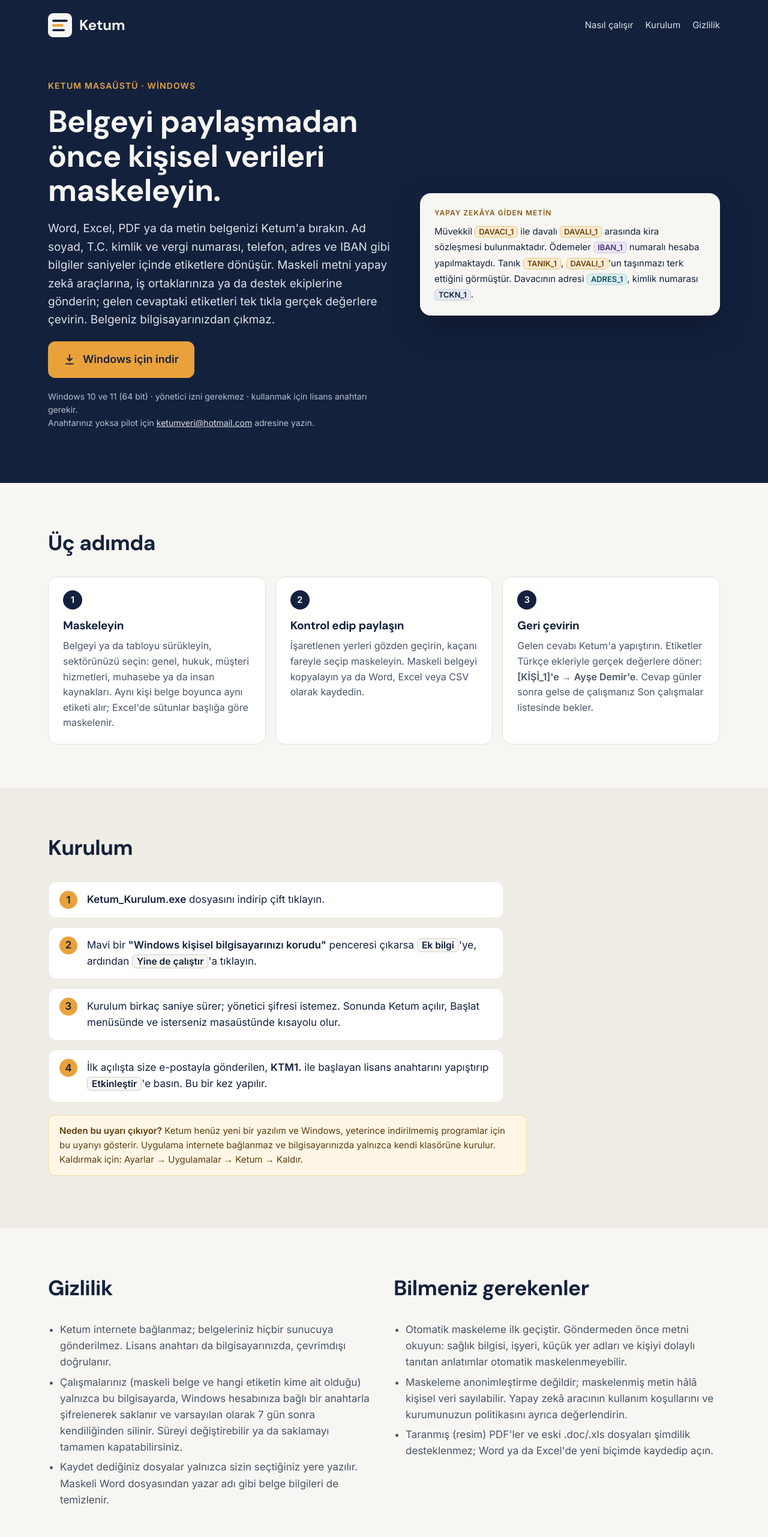
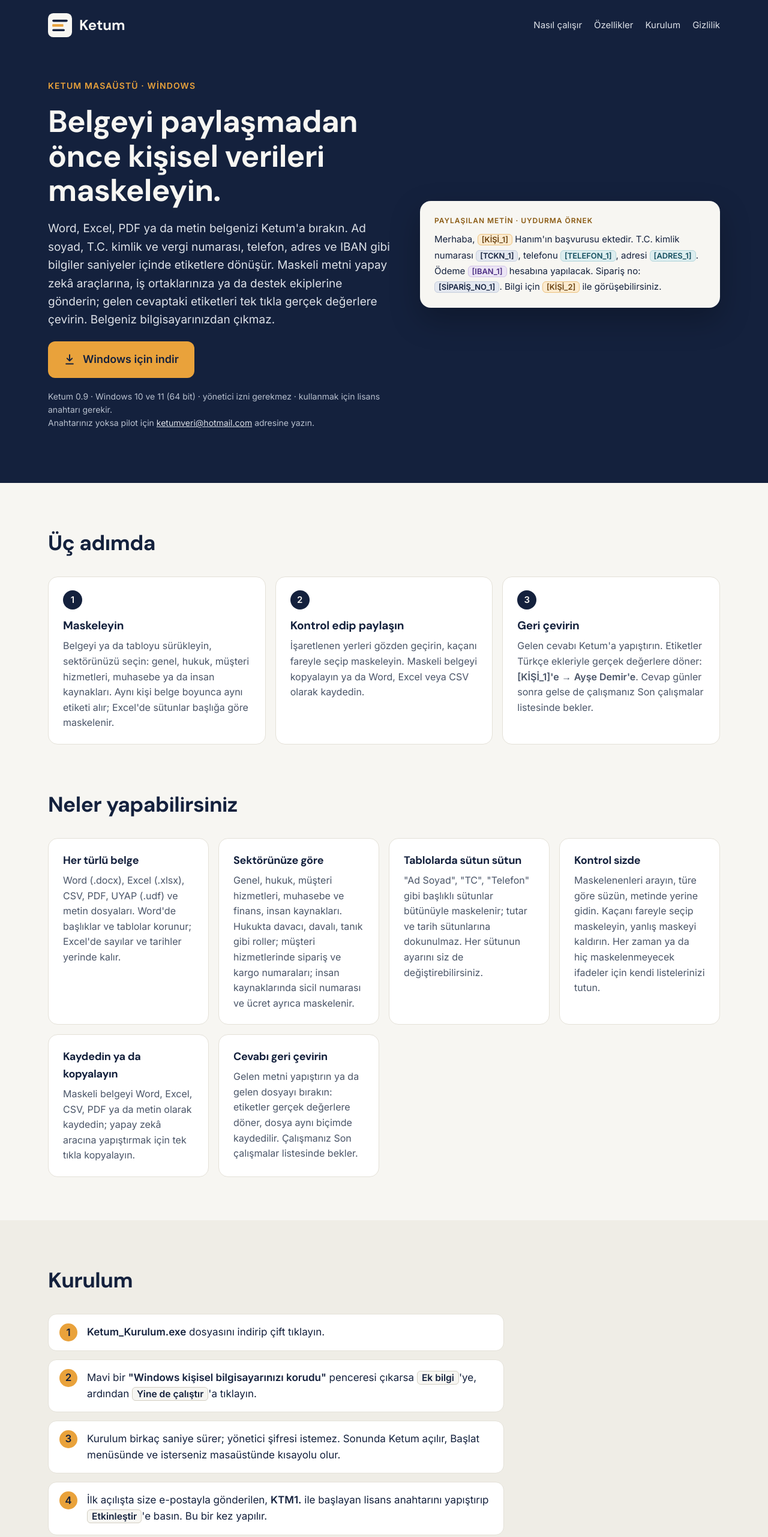
Before and after one commit to ketumveri/site, a plain HTML site: page indir/index.html in a window 1280 px wide. Shown: the top 2562 px of the page at 60% size. Drawn offline with Linux system fonts and the light colour scheme.

Commit message:
Masaüstü 0.9: ana sayfa bandı, özellikler, uygulamayla aynı uyarılar
Co-Authored-By: Claude Opus 5.5 <noreply@anthropic.com>
Claude-Session: https://claude.ai/code/session_014MNUngLooH9KhcVru4zkLX

```diff
--- a/indir/index.html
+++ b/indir/index.html
@@ -43,6 +43,7 @@ section h2{font-size:clamp(1.6rem,3vw,2.2rem);margin-bottom:28px}
 .kart{background:#fff;border:1px solid #E4E1D8;border-radius:16px;padding:22px 24px}
 .kart .no{width:32px;height:32px;border-radius:50%;background:#14213D;color:#F7F6F2;display:inline-flex;align-items:center;justify-content:center;font-weight:700;font-size:15px;margin-bottom:12px}
 .kart h3{font-size:19px;margin-bottom:6px}
+#ozellikler .kart h3{font-size:18px}
 .kart p{margin:0;color:#4A5568;font-size:16px}
 .kurulum{background:#EFEDE6}
 .adimlar{counter-reset:a;list-style:none;margin:0;padding:0;display:flex;flex-direction:column;gap:14px;max-width:760px}
@@ -64,7 +65,7 @@ footer p{margin:0;max-width:34rem}
       <svg width="40" height="40" viewBox="0 0 100 100" role="img" aria-label="Ketum logosu"><rect width="100" height="100" rx="22" fill="#F7F6F2"/><rect x="18" y="27" width="64" height="9" rx="4.5" fill="#14213D"/><rect x="18" y="45.5" width="46" height="11" rx="2" fill="#E9A23B"/><rect x="18" y="66" width="52" height="9" rx="4.5" fill="#14213D"/></svg>
       <span>Ketum</span>
     </a>
-    <nav aria-label="Sayfa bölümleri"><a href="#nasil">Nasıl çalışır</a><a href="#kurulum">Kurulum</a><a href="#gizlilik">Gizlilik</a></nav>
+    <nav aria-label="Sayfa bölümleri"><a href="#nasil">Nasıl çalışır</a><a href="#ozellikler">Özellikler</a><a href="#kurulum">Kurulum</a><a href="#gizlilik">Gizlilik</a></nav>
   </div>
 </header>
 
@@ -77,11 +78,11 @@ footer p{margin:0;max-width:34rem}
       <div><a class="indir" href="https://github.com/ketumveri/site/releases/latest/download/Ketum_Kurulum.exe">
         <svg width="20" height="20" viewBox="0 0 24 24" fill="none" stroke="currentColor" stroke-width="2.4" stroke-linecap="round" stroke-linejoin="round" aria-hidden="true"><path d="M12 3v12M7 10l5 5 5-5M5 21h14"/></svg>
         Windows için indir</a></div>
-      <p class="kucuk">Windows 10 ve 11 (64 bit) · yönetici izni gerekmez · kullanmak için lisans anahtarı gerekir.<br>Anahtarınız yoksa pilot için <a href="mailto:ketumveri@hotmail.com?subject=Ketum%20pilot%20lisans%C4%B1">ketumveri@hotmail.com</a> adresine yazın.</p>
+      <p class="kucuk">Ketum 0.9 · Windows 10 ve 11 (64 bit) · yönetici izni gerekmez · kullanmak için lisans anahtarı gerekir.<br>Anahtarınız yoksa pilot için <a href="mailto:ketumveri@hotmail.com?subject=Ketum%20pilot%20lisans%C4%B1">ketumveri@hotmail.com</a> adresine yazın.</p>
     </div>
     <div class="ornek" aria-label="Maskelenmiş metin örneği">
-      <div class="b">Yapay zekâya giden metin</div>
-      Müvekkil <span class="c ck">DAVACI_1</span> ile davalı <span class="c ck">DAVALI_1</span> arasında kira sözleşmesi bulunmaktadır. Ödemeler <span class="c cf">IBAN_1</span> numaralı hesaba yapılmaktaydı. Tanık <span class="c ck">TANIK_1</span>, <span class="c ck">DAVALI_1</span>'un taşınmazı terk ettiğini görmüştür. Davacının adresi <span class="c ci">ADRES_1</span>, kimlik numarası <span class="c cm">TCKN_1</span>.
+      <div class="b">Paylaşılan metin · uydurma örnek</div>
+      Merhaba, <span class="c ck">[KİŞİ_1]</span> Hanım'ın başvurusu ektedir. T.C. kimlik numarası <span class="c cm">[TCKN_1]</span>, telefonu <span class="c ci">[TELEFON_1]</span>, adresi <span class="c ci">[ADRES_1]</span>. Ödeme <span class="c cf">[IBAN_1]</span> hesabına yapılacak. Sipariş no: <span class="c cm">[SİPARİŞ_NO_1]</span>. Bilgi için <span class="c ck">[KİŞİ_2]</span> ile görüşebilirsiniz.
     </div>
   </div>
 </div>
@@ -93,6 +94,20 @@ footer p{margin:0;max-width:34rem}
       <div class="kart"><div class="no">1</div><h3>Maskeleyin</h3><p>Belgeyi ya da tabloyu sürükleyin, sektörünüzü seçin: genel, hukuk, müşteri hizmetleri, muhasebe ya da insan kaynakları. Aynı kişi belge boyunca aynı etiketi alır; Excel'de sütunlar başlığa göre maskelenir.</p></div>
       <div class="kart"><div class="no">2</div><h3>Kontrol edip paylaşın</h3><p>İşaretlenen yerleri gözden geçirin, kaçanı fareyle seçip maskeleyin. Maskeli belgeyi kopyalayın ya da Word, Excel veya CSV olarak kaydedin.</p></div>
       <div class="kart"><div class="no">3</div><h3>Geri çevirin</h3><p>Gelen cevabı Ketum'a yapıştırın. Etiketler Türkçe ekleriyle gerçek değerlere döner: <b>[KİŞİ_1]'e</b> → <b>Ayşe Demir'e</b>. Cevap günler sonra gelse de çalışmanız Son çalışmalar listesinde bekler.</p></div>
+    </div>
+  </div>
+</section>
+
+<section id="ozellikler" style="padding-top:0">
+  <div class="ic">
+    <h2>Neler yapabilirsiniz</h2>
+    <div class="izgara">
+      <div class="kart"><h3>Her türlü belge</h3><p>Word (.docx), Excel (.xlsx), CSV, PDF, UYAP (.udf) ve metin dosyaları. Word'de başlıklar ve tablolar korunur; Excel'de sayılar ve tarihler yerinde kalır.</p></div>
+      <div class="kart"><h3>Sektörünüze göre</h3><p>Genel, hukuk, müşteri hizmetleri, muhasebe ve finans, insan kaynakları. Hukukta davacı, davalı, tanık gibi roller; müşteri hizmetlerinde sipariş ve kargo numaraları; insan kaynaklarında sicil numarası ve ücret ayrıca maskelenir.</p></div>
+      <div class="kart"><h3>Tablolarda sütun sütun</h3><p>"Ad Soyad", "TC", "Telefon" gibi başlıklı sütunlar bütünüyle maskelenir; tutar ve tarih sütunlarına dokunulmaz. Her sütunun ayarını siz de değiştirebilirsiniz.</p></div>
+      <div class="kart"><h3>Kontrol sizde</h3><p>Maskelenenleri arayın, türe göre süzün, metinde yerine gidin. Kaçanı fareyle seçip maskeleyin, yanlış maskeyi kaldırın. Her zaman ya da hiç maskelenmeyecek ifadeler için kendi listelerinizi tutun.</p></div>
+      <div class="kart"><h3>Kaydedin ya da kopyalayın</h3><p>Maskeli belgeyi Word, Excel, CSV, PDF ya da metin olarak kaydedin; yapay zekâ aracına yapıştırmak için tek tıkla kopyalayın.</p></div>
+      <div class="kart"><h3>Cevabı geri çevirin</h3><p>Gelen metni yapıştırın ya da gelen dosyayı bırakın: etiketler gerçek değerlere döner, dosya aynı biçimde kaydedilir. Çalışmanız Son çalışmalar listesinde bekler.</p></div>
     </div>
   </div>
 </section>
@@ -123,9 +138,9 @@ footer p{margin:0;max-width:34rem}
     <div>
       <h2>Bilmeniz gerekenler</h2>
       <ul class="liste">
-        <li>Otomatik maskeleme ilk geçiştir. Göndermeden önce metni okuyun: sağlık bilgisi, işyeri, küçük yer adları ve kişiyi dolaylı tanıtan anlatımlar otomatik maskelenmeyebilir.</li>
-        <li>Maskeleme anonimleştirme değildir; maskelenmiş metin hâlâ kişisel veri sayılabilir. Yapay zekâ aracının kullanım koşullarını ve kurumunuzun politikasını ayrıca değerlendirin.</li>
-        <li>Taranmış (resim) PDF'ler ve eski .doc/.xls dosyaları şimdilik desteklenmez; Word ya da Excel'de yeni biçimde kaydedip açın.</li>
+        <li>Otomatik maskeleme ilk geçiştir. Paylaşmadan önce göz atın: kaçan bir bilgi görürseniz fareyle seçip maskeleyin. Sağlık bilgisi, işyeri ve küçük yer adları, takma adlar ve kişiyi dolaylı tanıtan anlatımlar otomatik maskelenmeyebilir.</li>
+        <li>Maskeleme anonimleştirme değildir; maskelenmiş metin "riski azaltılmış kişisel veri" olarak değerlendirilmelidir. Yapay zekâ aracının kullanım koşullarını ve kurumunuzun politikasını ayrıca değerlendirin.</li>
+        <li>Taranmış (resim) PDF'ler ve eski .doc/.xls dosyaları şimdilik desteklenmez; Word ya da Excel'de yeni biçimde kaydedip açın. PDF olarak kaydetme tablolarda en fazla 5.000 satıra kadar yapılır.</li>
       </ul>
     </div>
   </div>
```
Also changed, not shown: index.html (+13 -0 lines).
